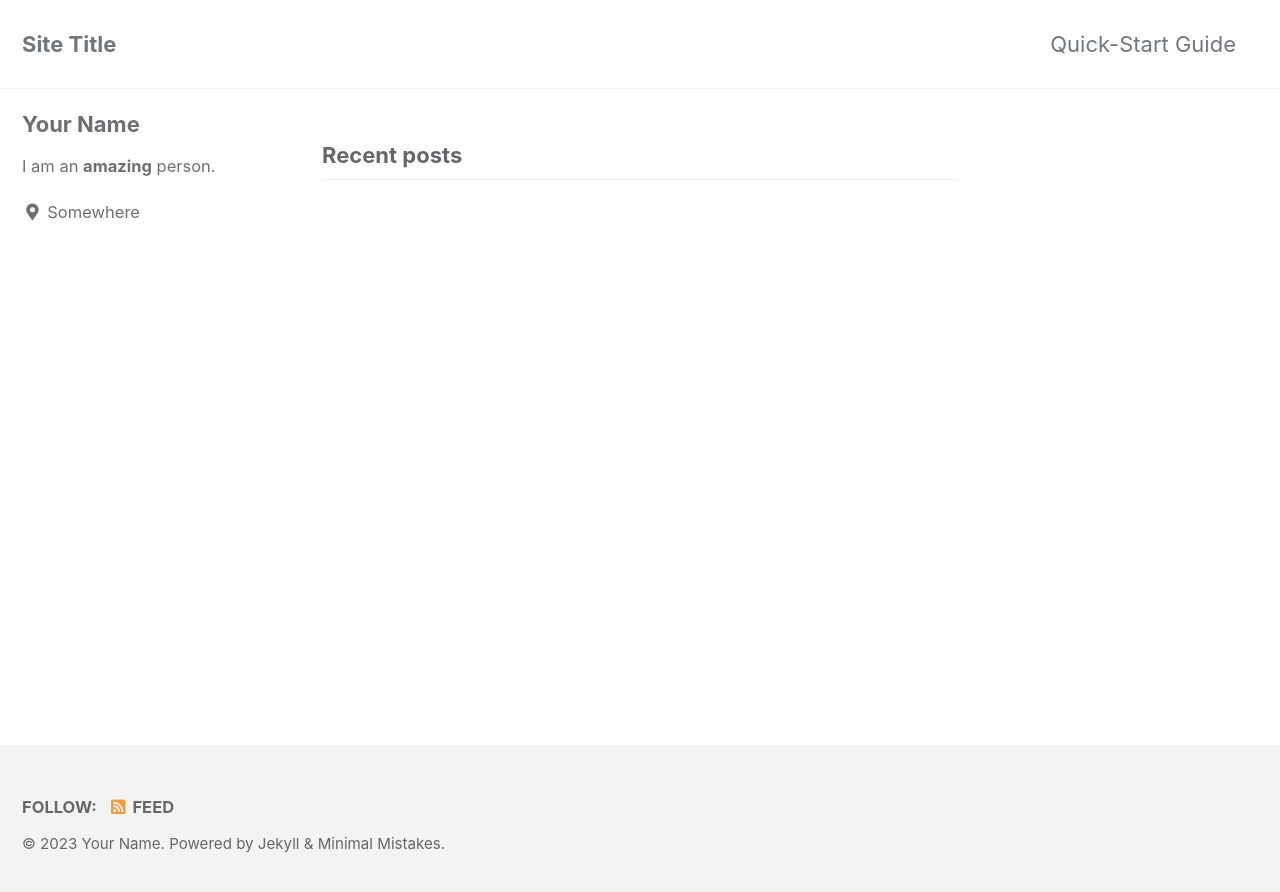
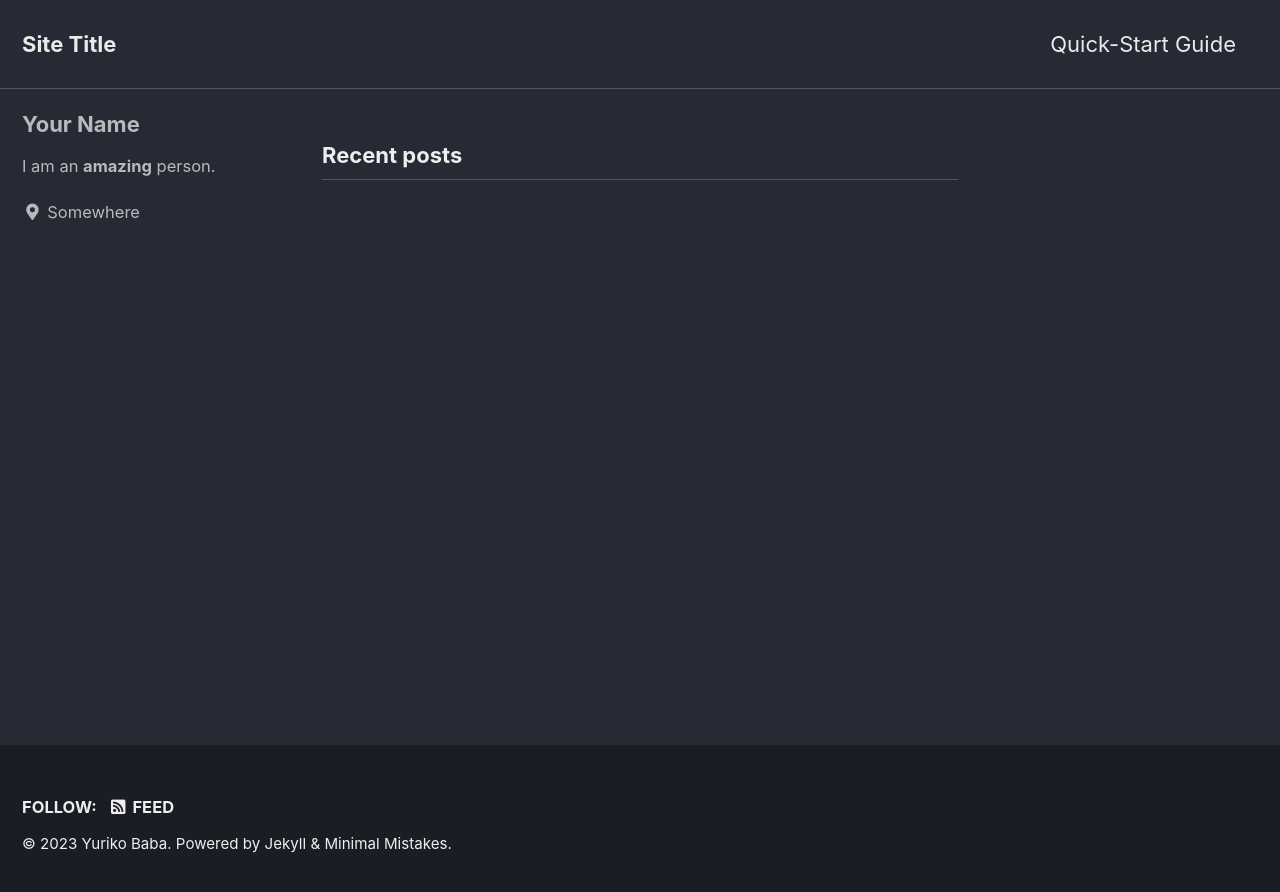
Before and after one commit to yurikobd/yurikobd.github.io, a Jekyll site: the page built from index.html, in a window 1280 px wide. Shown: the top 892 px of the page. Built offline with Jekyll 4.4.1, drawn with Linux system fonts in a browser that asks for light colours; cached includes are drawn as plain includes; the list of posts is cut into pages by our own code.

Commit message:
Initial changes

```diff
--- a/_config.yml
+++ b/_config.yml
@@ -12,16 +12,16 @@
 
 # theme                  : "minimal-mistakes-jekyll"
 # remote_theme           : "mmistakes/minimal-mistakes"
-minimal_mistakes_skin    : "default" # "air", "aqua", "contrast", "dark", "dirt", "neon", "mint", "plum", "sunrise"
+minimal_mistakes_skin    : "dark" # "default", "air", "aqua", "contrast", "dark", "dirt", "neon", "mint", "plum", "sunrise"
 
 # Site Settings
 locale                   : "en-US"
 title                    : "Site Title"
 title_separator          : "-"
 subtitle                 : # site tagline that appears below site title in masthead
-name                     : "Your Name"
-description              : "An amazing website."
-url                      : # the base hostname & protocol for your site e.g. "https://mmistakes.github.io"
+name                     : "Yuriko Baba"
+description              : "PhD Student in Condensed Matter"
+url                      : "https://yurikobd.github.io"
 baseurl                  : # the subpath of your site, e.g. "/blog"
 repository               : # GitHub username/repo-name e.g. "mmistakes/minimal-mistakes"
 teaser                   : # path of fallback teaser image, e.g. "/assets/images/500x300.png"
```
